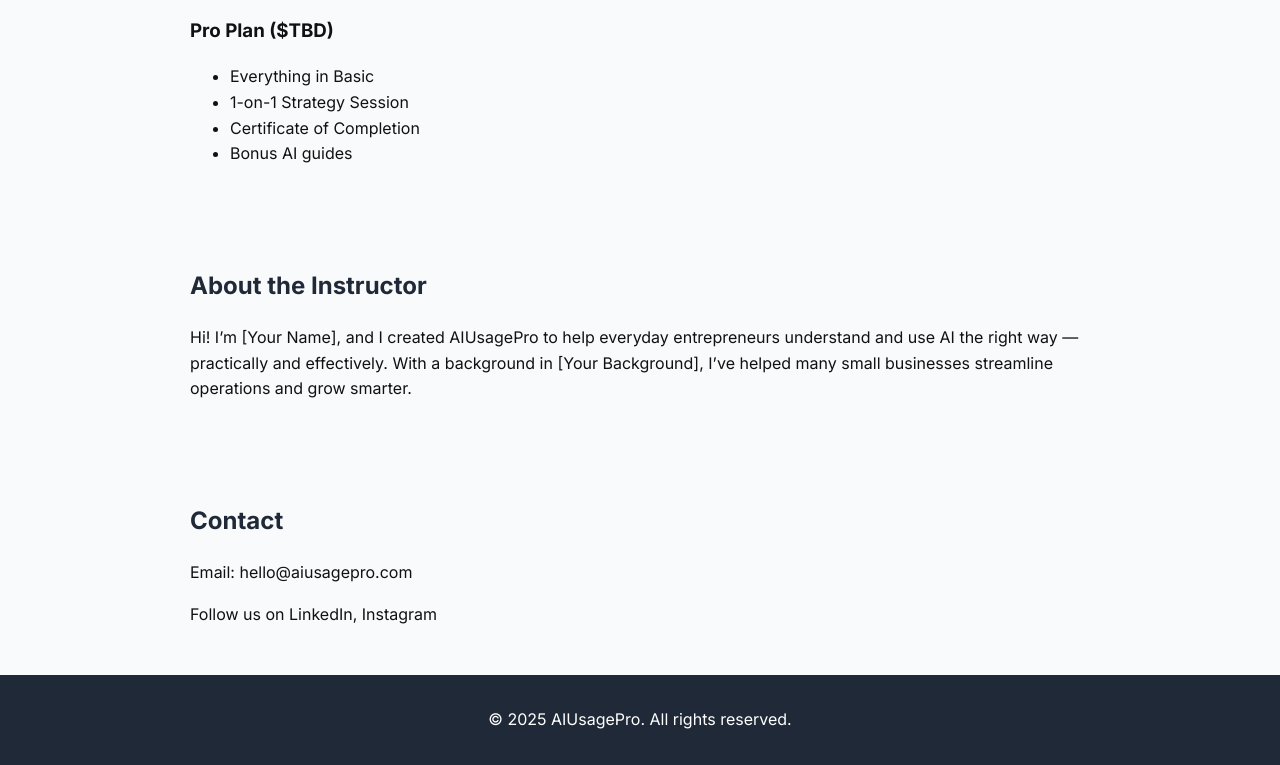
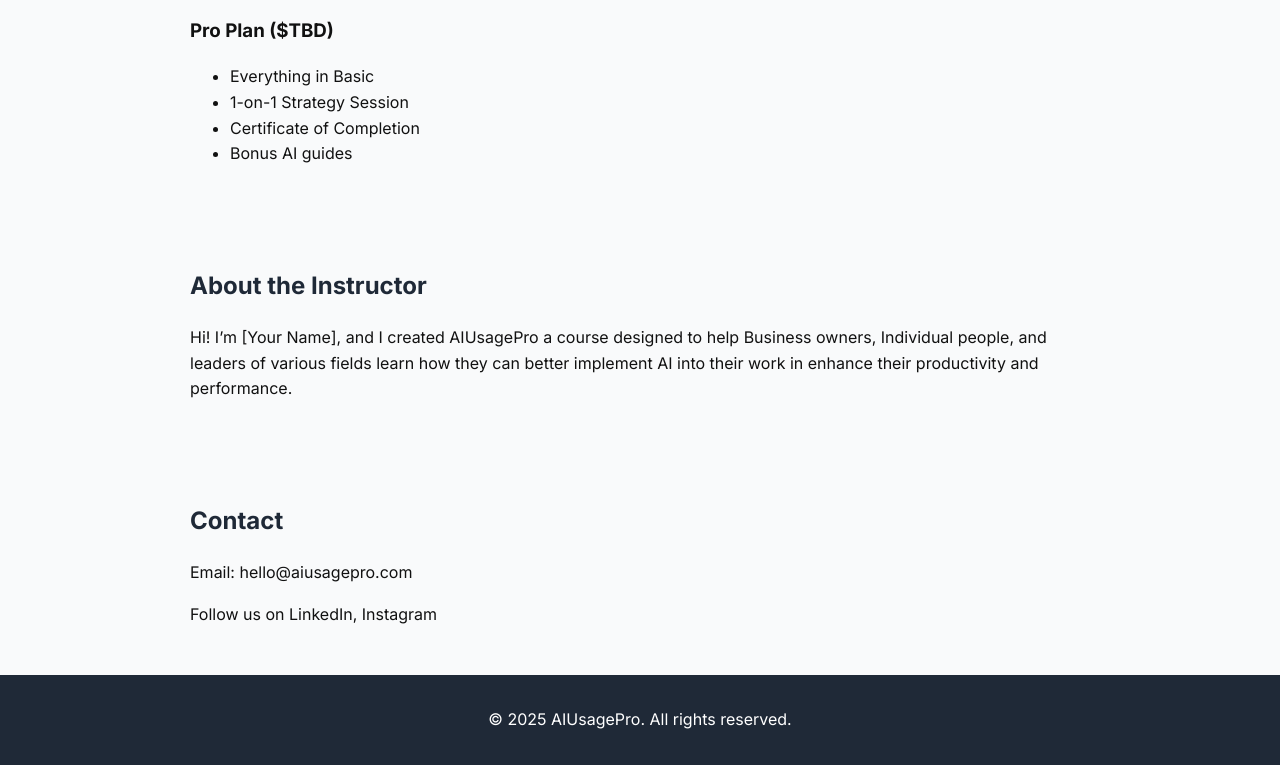
Before and after one commit to NinjaCoder4455/AIUsagePro, a plain HTML site: page index.html in a window 1280 px wide. Shown: the part 1061-1826 px from the top of the page. Drawn offline with Linux system fonts and the light colour scheme.

Commit message:
index.html

```diff
--- a/index.html
+++ b/index.html
@@ -114,7 +114,7 @@
   </section>
   <section class="section" id="about">
     <h2>About the Instructor</h2>
-    <p>Hi! I’m [Your Name], and I created AIUsagePro to help everyday entrepreneurs understand and use AI the right way — practically and effectively. With a background in [Your Background], I’ve helped many small businesses streamline operations and grow smarter.</p>
+    <p>Hi! I’m [Your Name], and I created AIUsagePro a course designed to help Business owners, Individual people, and leaders of various fields learn how they can better implement AI into their work in enhance their productivity and performance.</p>
   </section>
   <section class="section" id="contact">
     <h2>Contact</h2>
```
